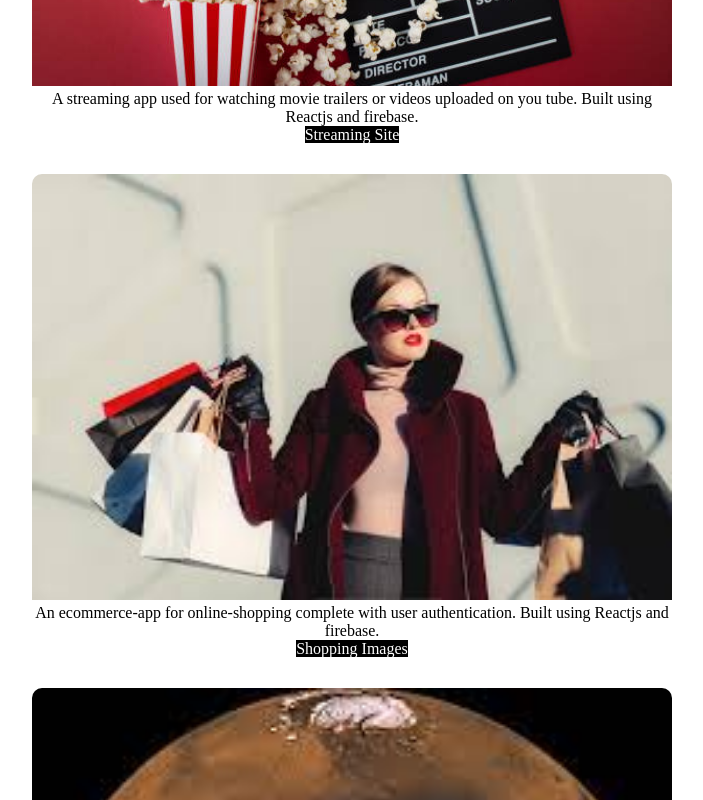
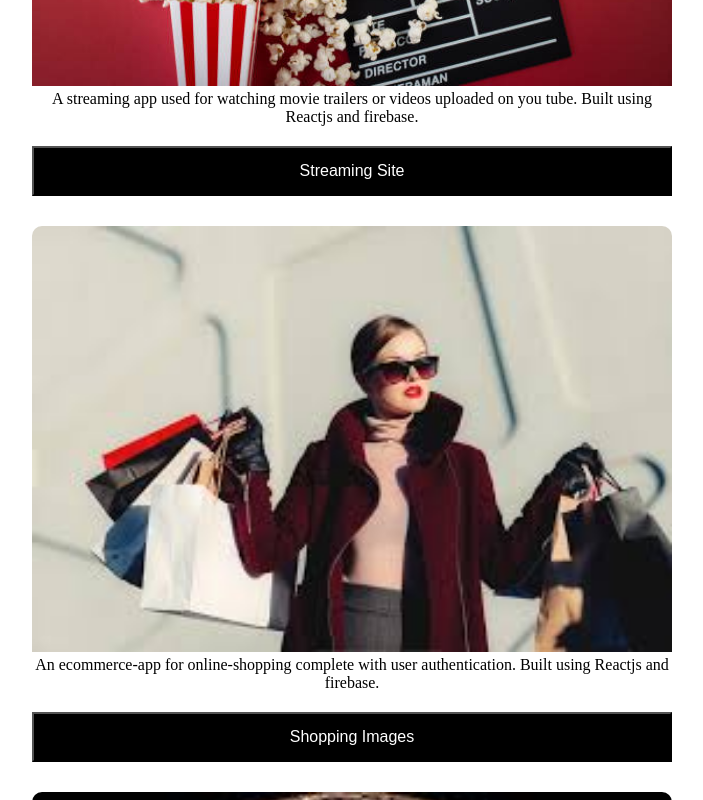
Before and after one commit to adeoye99/myportfolio, a React (Create React App) app: page / in a window 1280 px wide. Shown: the part 1700-2500 px from the top of the page, without its empty margins (288-991 px from the left). Built offline with nearby package versions, Linux system fonts and the light colour scheme.

Commit message:
project link

```diff
--- a/src/Data/Projectdata.jsx
+++ b/src/Data/Projectdata.jsx
@@ -18,7 +18,7 @@ const Projectdatas  = [
     {
         img : "/Images/marsrover.jpeg",
         about: "A site for viewing the pictures taken by the nasa mars rover, this site updates any time NASA updates their mars rover pictures. Built using Reactjs and NasaAPI",
-        link :"https://spacestargram.web.app",
+        link : "https://spacestargram.web.app",
         buttoncontent:" Spacestargram"
 
     }
--- a/src/ProjectComponents/ProjectWorks.jsx
+++ b/src/ProjectComponents/ProjectWorks.jsx
@@ -21,9 +21,8 @@ word-wrap: break-word;
 const ProjectImage= styled.img`
 width:100%;
 border-radius: 10px 10px 0  0;
-
 `
-const ProjectButton = styled(Link)`
+const ProjectButton = styled.button`
 margin-top:20px;
 height: 50px;
 width:100%;
@@ -54,7 +53,10 @@ function ProjectWorks(props){
               <ProjectImage src = {props.img}/>
               <ProjectContent>
                  <ProjectAbout>{props.about}</ProjectAbout>
-                  <ProjectButton to = {`${props.link}`}>{props.buttoncontent}</ProjectButton>
+                 <Link to = {`${props.link}`}>
+                 <ProjectButton >{props.buttoncontent}</ProjectButton>
+                 </Link>
+
               </ProjectContent>
           </ProjectWork>
 
```
